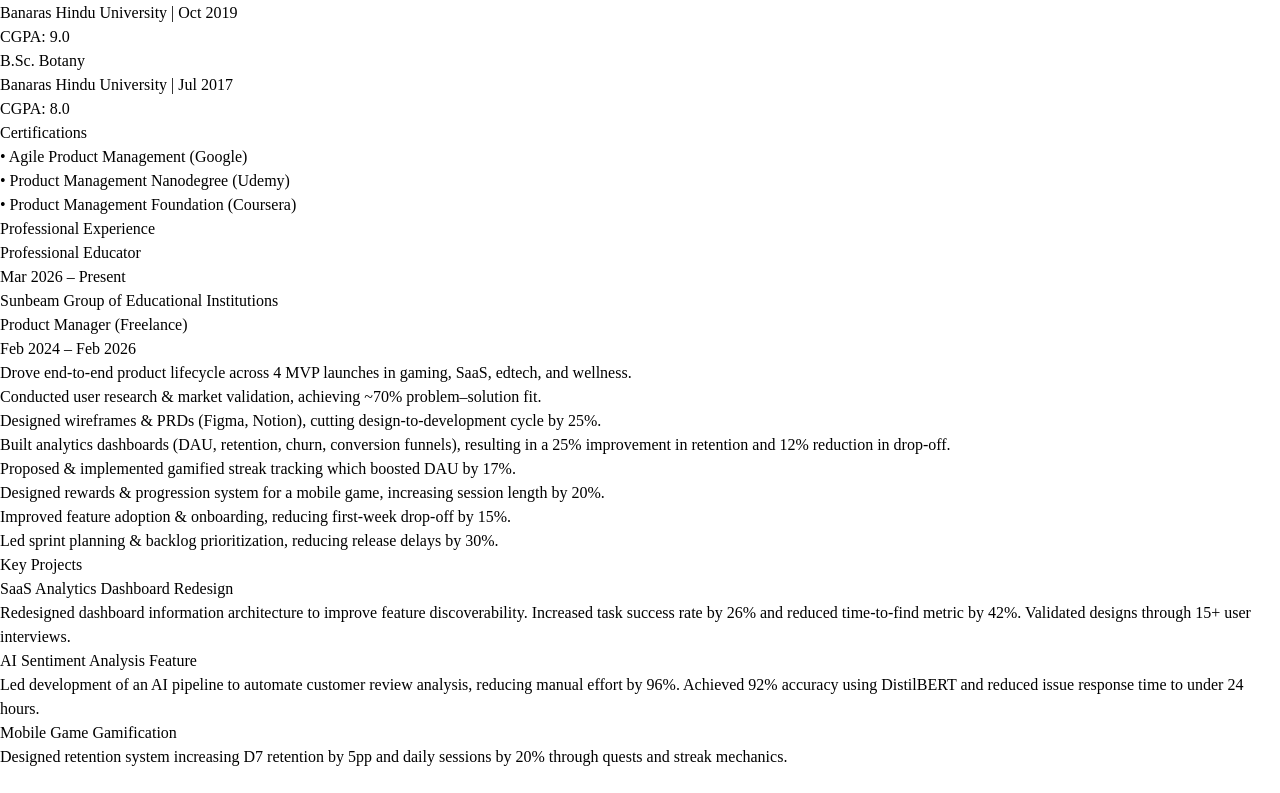
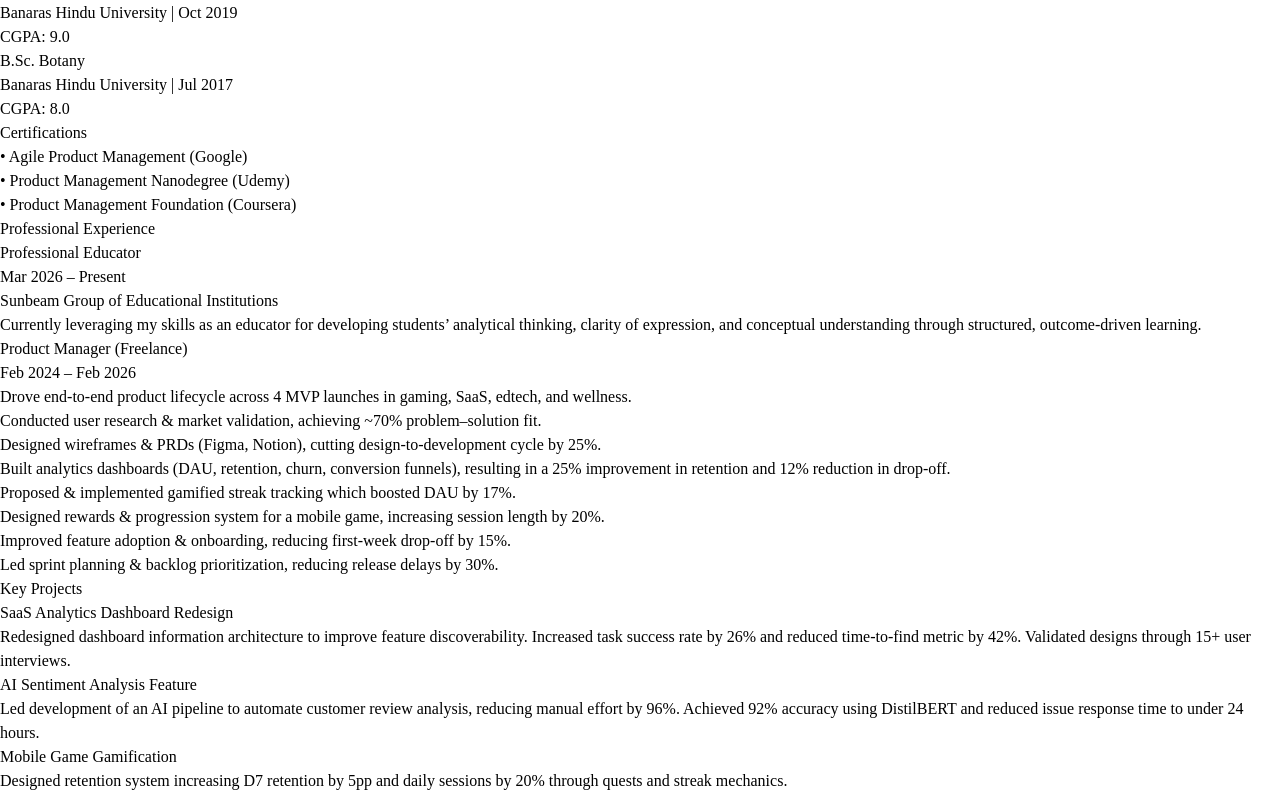
Before and after one commit to Srivastavabee/Bhavya-Portfolio, a React (Vite) app in the folder client/: page /resume in a window 1280 px wide. Shown: the part 606-1399 px from the top of the page. Before the commit the page ends 1375 px from the top, so only its background shows below. Built offline with nearby package versions, Linux system fonts and the light colour scheme.

Commit message:
Add educator role description
Co-Authored-By: Claude Sonnet 5.5 <noreply@anthropic.com>
Claude-Session: https://claude.ai/code/session_01CWXyEtp158e5qvW2ALeZNe

```diff
--- a/client/src/pages/Resume.tsx
+++ b/client/src/pages/Resume.tsx
@@ -120,6 +120,9 @@ export default function Resume() {
                     <span className="text-sm font-mono text-muted-foreground">Mar 2026 – Present</span>
                   </div>
                   <p className="text-sm text-gray-700 mt-1">Sunbeam Group of Educational Institutions</p>
+                  <ul className="list-disc pl-4 space-y-3 text-sm text-gray-700 leading-relaxed mt-4">
+                    <li>Currently leveraging my skills as an educator for developing students&rsquo; analytical thinking, clarity of expression, and conceptual understanding through structured, outcome-driven learning.</li>
+                  </ul>
                 </div>
 
                 <div className="group">
```
